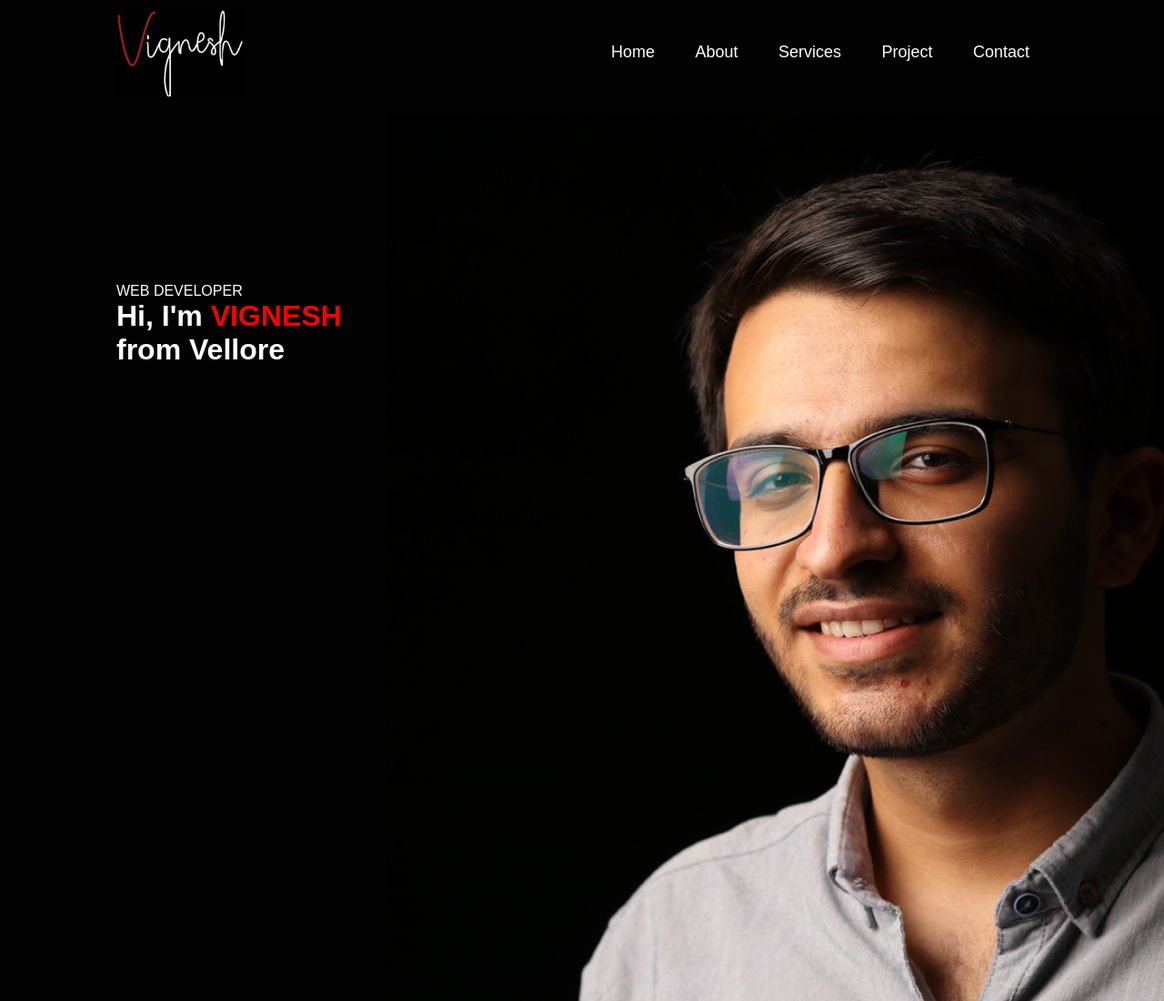
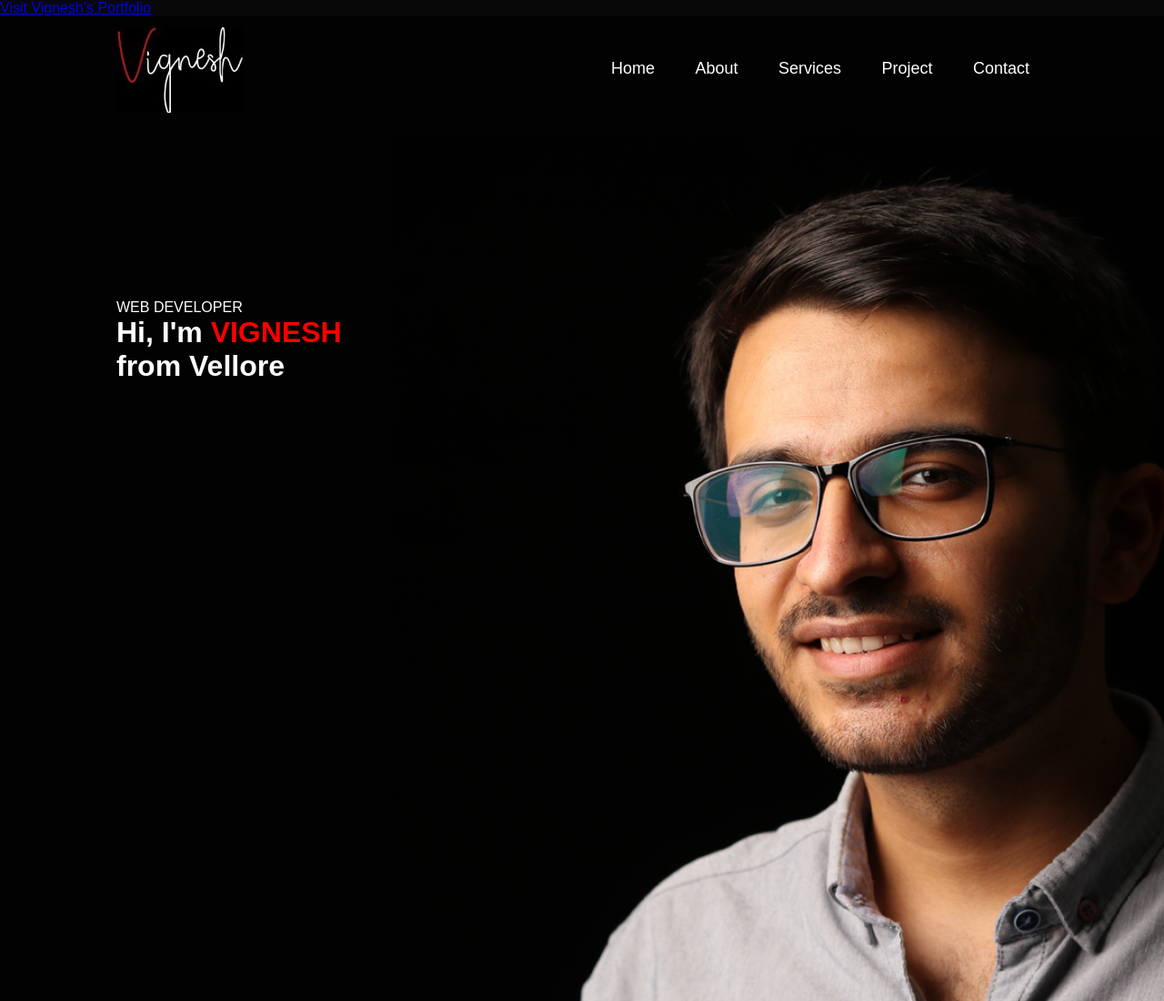
Before and after one commit to Vigneshven/Portfolio, a plain HTML site: page index1.html in a window 1280 px wide. Shown: the top 1100 px of the page at 91% size. Drawn offline with Linux system fonts and the light colour scheme; files whose address does not match are found by name.

Commit message:
Update index1.html

```diff
--- a/index1.html
+++ b/index1.html
@@ -5,6 +5,7 @@
     <meta name="viewport" content="width=device-width, initial-scale=1.0">
     <title>Personal Portfolio Website</title>
     <link rel="stylesheet" href="style1.css">
+    <a href="https://vigneshvportfolio.pages.dev/index1.html/">Visit Vignesh's Portfolio</a>
     <script src="https://kit.fontawesome.com/2ecf647875.js" crossorigin="anonymous"></script>
 
 </head>
```
